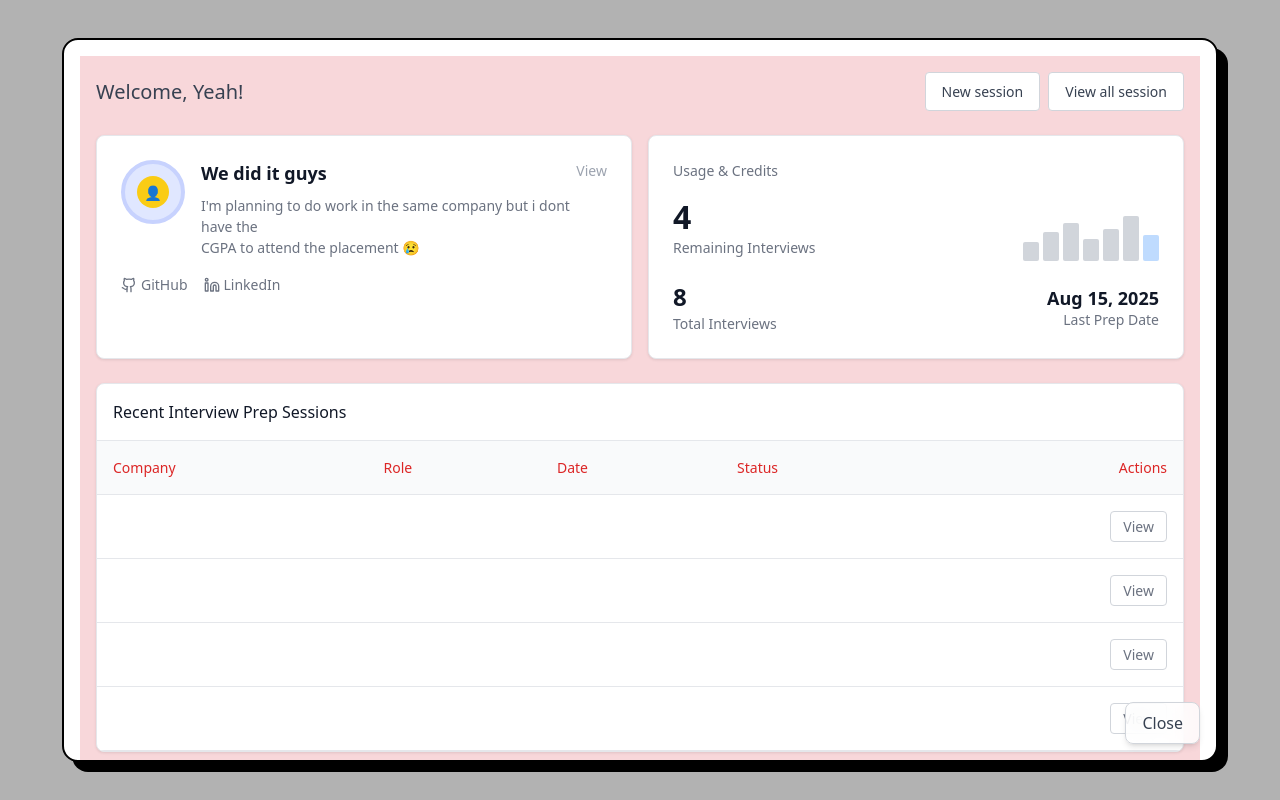
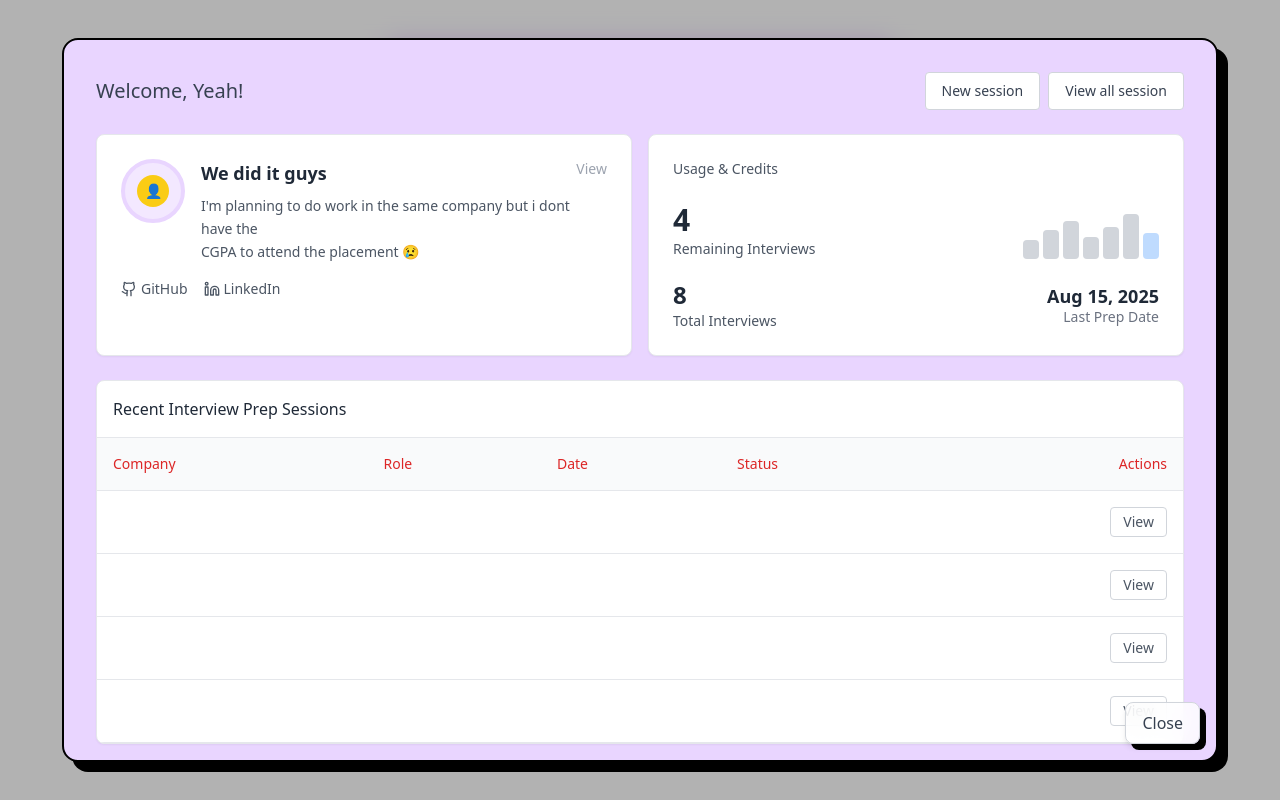
Before and after one commit to shravya235/Interview_helper, a Next.js app in the folder frontend/: page /user/dashboard in a window 1280 px wide. Both pictures are taken after a click on the button "Open Dashboard". Built offline with nearby package versions, Linux system fonts and the light colour scheme.

Commit message:
`Refactored frontend code for dashboard page, updated styles and layout`

```diff
--- a/frontend/src/app/globals.css
+++ b/frontend/src/app/globals.css
@@ -36,313 +36,3 @@
     @apply bg-background text-foreground;
   }
 }
-
-/* Dashboard specific styles */
-.dashboard-container {
-  min-height: 100vh;
-  background-color: #f8d7da;
-  padding: 16px;
-  font-family: system-ui, -apple-system, sans-serif;
-}
-
-/* Buttons */
-.dashboard-close-btn {
-  width: 32px;
-  height: 32px;
-  margin-left: auto;
-  margin-bottom: 16px;
-  background-color: #6b7280;
-  color: white;
-  border-radius: 50%;
-  border: none;
-  display: flex;
-  align-items: center;
-  justify-content: center;
-  cursor: pointer;
-  transition: background 0.2s ease;
-}
-.dashboard-close-btn:hover {
-  background-color: #4b5563;
-}
-
-.dashboard-btn {
-  padding: 8px 16px;
-  font-size: 14px;
-  color: #374151;
-  background: white;
-  border: 1px solid #d1d5db;
-  border-radius: 4px;
-  cursor: pointer;
-  transition: background 0.2s ease;
-}
-.dashboard-btn:hover {
-  background-color: #f9fafb;
-}
-
-/* Header */
-.dashboard-header {
-  display: flex;
-  flex-wrap: wrap;
-  justify-content: space-between;
-  align-items: center;
-  gap: 16px;
-  margin-bottom: 24px;
-}
-.dashboard-title {
-  font-size: 20px;
-  font-weight: 500;
-  color: #374151;
-  margin: 0;
-}
-.dashboard-button-group {
-  display: flex;
-  gap: 8px;
-}
-
-/* Grid & Cards */
-.dashboard-grid {
-  display: grid;
-  grid-template-columns: repeat(auto-fit, minmax(400px, 1fr));
-  gap: 16px;
-  margin-bottom: 24px;
-}
-.dashboard-card {
-  background: white;
-  border: 1px solid #e5e7eb;
-  border-radius: 8px;
-  padding: 24px;
-  box-shadow: 0 1px 3px rgba(0, 0, 0, 0.1);
-}
-
-/* Profile Card */
-.profile-header {
-  display: flex;
-  justify-content: space-between;
-  align-items: flex-start;
-  margin-bottom: 16px;
-}
-.profile-content {
-  display: flex;
-  align-items: flex-start;
-  gap: 16px;
-  flex: 1;
-}
-.profile-avatar {
-  width: 64px;
-  height: 64px;
-  background: #e0e7ff;
-  border: 4px solid #c7d2fe;
-  border-radius: 50%;
-  flex-shrink: 0;
-  display: flex;
-  align-items: center;
-  justify-content: center;
-}
-.profile-avatar-inner {
-  width: 32px;
-  height: 32px;
-  background: #facc15;
-  border-radius: 50%;
-  display: flex;
-  align-items: center;
-  justify-content: center;
-  font-size: 14px;
-}
-.profile-text {
-  flex: 1;
-}
-.profile-title {
-  font-size: 18px;
-  font-weight: 600;
-  color: #111827;
-  margin: 0 0 8px;
-}
-.profile-desc {
-  font-size: 14px;
-  color: #6b7280;
-  line-height: 1.5;
-  margin: 0;
-}
-.profile-view-btn {
-  background: none;
-  border: none;
-  cursor: pointer;
-  color: #9ca3af;
-  font-size: 14px;
-  transition: color 0.2s ease;
-}
-.profile-view-btn:hover {
-  color: #6b7280;
-}
-.social-links {
-  display: flex;
-  align-items: center;
-  gap: 16px;
-  margin-top: 16px;
-}
-.social-link {
-  display: flex;
-  align-items: center;
-  gap: 4px;
-  font-size: 14px;
-  color: #6b7280;
-  text-decoration: none;
-  transition: color 0.2s ease;
-}
-.social-link:hover {
-  color: #374151;
-}
-
-/* Usage & Stats */
-.usage-header {
-  font-size: 14px;
-  color: #6b7280;
-  margin: 0 0 16px;
-}
-.usage-top,
-.usage-bottom {
-  display: flex;
-  justify-content: space-between;
-  align-items: center;
-}
-.usage-top {
-  margin-bottom: 24px;
-}
-.usage-number {
-  font-size: 32px;
-  font-weight: bold;
-  color: #111827;
-  line-height: 1;
-}
-.usage-label {
-  font-size: 14px;
-  color: #6b7280;
-  margin-top: 4px;
-}
-.chart-container {
-  display: flex;
-  align-items: flex-end;
-  gap: 4px;
-  height: 64px;
-}
-.chart-bar {
-  width: 16px;
-  border-radius: 2px;
-}
-.chart-bar-gray {
-  background: #d1d5db;
-}
-.chart-bar-blue {
-  background: #bfdbfe;
-}
-.total-number {
-  font-size: 24px;
-  font-weight: bold;
-  color: #111827;
-  line-height: 1;
-}
-.date-section {
-  text-align: right;
-}
-.date-main {
-  font-size: 18px;
-  font-weight: 600;
-  color: #111827;
-  line-height: 1;
-}
-.date-label {
-  font-size: 14px;
-  color: #6b7280;
-  margin-top: 2px;
-}
-
-/* Table */
-.table-container {
-  background: white;
-  border: 1px solid #e5e7eb;
-  border-radius: 8px;
-  box-shadow: 0 1px 3px rgba(0, 0, 0, 0.1);
-  overflow-x: auto; /* ✅ mobile scroll */
-}
-.table-header {
-  padding: 16px;
-  border-bottom: 1px solid #e5e7eb;
-  font-size: 16px;
-  font-weight: 500;
-  color: #111827;
-  margin: 0;
-}
-.table {
-  width: 100%;
-  min-width: 600px; /* ✅ prevent squish */
-  border-collapse: collapse;
-}
-.table-header-row {
-  background: #f9fafb;
-  border-bottom: 1px solid #e5e7eb;
-}
-.table-header-cell,
-.table-header-cell-right {
-  padding: 16px;
-  font-size: 14px;
-  font-weight: 500;
-  color: #dc2626;
-}
-.table-header-cell {
-  text-align: left;
-}
-.table-header-cell-right {
-  text-align: right;
-}
-.table-row {
-  border-bottom: 1px solid #e5e7eb;
-  transition: background 0.2s ease;
-}
-.table-row:hover {
-  background: #f9fafb;
-}
-.table-cell {
-  padding: 16px;
-  font-size: 14px;
-  color: #6b7280;
-}
-.table-cell-right {
-  padding: 16px;
-  text-align: right;
-}
-.table-view-btn {
-  padding: 4px 12px;
-  font-size: 14px;
-  color: #6b7280;
-  background: white;
-  border: 1px solid #d1d5db;
-  border-radius: 4px;
-  cursor: pointer;
-  transition: background 0.2s ease;
-}
-.table-view-btn:hover {
-  background: #f3f4f6;
-}
-
-/* Responsive */
-@media (max-width: 768px) {
-  .dashboard-grid {
-    grid-template-columns: 1fr;
-  }
-}
-@media (max-width: 640px) {
-  .dashboard-header {
-    flex-direction: column;
-    align-items: flex-start;
-  }
-  .profile-content {
-    flex-direction: column;
-    text-align: center;
-  }
-  .usage-top,
-  .usage-bottom {
-    flex-direction: column;
-    gap: 16px;
-    text-align: center;
-  }
-}
--- a/frontend/src/app/user/dashboard/page.tsx
+++ b/frontend/src/app/user/dashboard/page.tsx
@@ -9,7 +9,7 @@ export default function Dashboard() {
   return (
     <div className="p-4 sm:p-10 flex justify-center">
       {/* Simple Card */}
-      <div className="w-full max-w-sm sm:max-w-md md:max-w-lg bg-white rounded-2xl shadow-lg p-4 sm:p-6 hover:shadow-xl transition-shadow">
+      <div className="w-full max-w-sm sm:max-w-md md:max-w-lg bg-purple-200 rounded-2xl shadow-lg p-4 sm:p-6 hover:shadow-xl transition-shadow">
         <h2 className="text-lg sm:text-xl font-semibold">Interview Prep Dashboard</h2>
         <p className="text-gray-600 mt-2 text-sm sm:text-base">
           Practice coding, mock interviews, and performance insights all in one place.
@@ -34,7 +34,7 @@ export default function Dashboard() {
           </div>
 
           {/* Footer (floating button) */}
-          <div className="absolute bottom-4 right-4">
+          <div className="absolute bottom-4 right-4 rounded-lg shadow-[6px_6px_0px_#000000]">
             <button
               onClick={() => setOpen(false)}
               className="px-3 sm:px-4 py-2 rounded-lg border border-gray-300
--- a/frontend/src/components/Dashboard/Code.jsx
+++ b/frontend/src/components/Dashboard/Code.jsx
@@ -1,112 +1,122 @@
 import React from 'react';
 import { X, Github, Linkedin } from 'lucide-react';
 
-export default function InterviewPrepzDashboard() {
+export default function InterviewPrepDashboard() {
   return (
-    <div className="dashboard-container">
-      {/* Close button */}
+    <div className="min-h-screen bg-purple-200 p-4 font-sans">
 
       {/* Header with buttons */}
-      <div className="dashboard-header">
-        <h1 className="dashboard-title">Welcome, Yeah!</h1>
-        <div className="dashboard-button-group">
-          <button className="dashboard-btn">New session</button>
-          <button className="dashboard-btn">View all session</button>
+      <div className="flex flex-col sm:flex-row sm:justify-between sm:items-center gap-4 mb-6">
+        <h1 className="text-xl font-medium text-gray-700">Welcome, Yeah!</h1>
+        <div className="flex gap-2">
+          <button className="px-4 py-2 bg-white border border-gray-300 rounded text-sm text-gray-700 hover:bg-gray-50 transition-colors">
+            New session
+          </button>
+          <button className="px-4 py-2 bg-white border border-gray-300 rounded text-sm text-gray-700 hover:bg-gray-50 transition-colors">
+            View all session
+          </button>
         </div>
       </div>
 
       {/* Main content grid */}
-      <div className="dashboard-grid">
+      <div className="grid grid-cols-1 lg:grid-cols-2 gap-4 mb-6">
         {/* Profile Card */}
-        <div className="dashboard-card">
-          <div className="profile-header">
-            <div className="profile-content">
-              <div className="profile-avatar">
-                <div className="profile-avatar-inner">
+        <div className="bg-white rounded-lg p-6 border border-gray-200 shadow-sm">
+          <div className="flex justify-between items-start mb-4">
+            <div className="flex items-start gap-4 flex-1">
+              <div className="w-16 h-16 bg-purple-100 border-4 border-purple-200 rounded-full flex items-center justify-center flex-shrink-0">
+                <div className="w-8 h-8 bg-yellow-400 rounded-full flex items-center justify-center text-sm">
                   👤
                 </div>
               </div>
-              <div className="profile-text">
-                <h2 className="profile-title">We did it guys</h2>
-                <p className="profile-desc">
+              <div className="flex-1">
+                <h2 className="text-lg font-semibold text-gray-800 mb-2">We did it guys</h2>
+                <p className="text-sm text-gray-600 leading-relaxed">
                   I'm planning to do work in the same company but i dont have the<br />
                   CGPA to attend the placement 😢
                 </p>
               </div>
             </div>
-            <button className="profile-view-btn">View</button>
+            <button className="text-gray-400 hover:text-gray-600 text-sm transition-colors flex-shrink-0">
+              View
+            </button>
           </div>
 
-          <div className="social-links">
-            <a href="#" className="social-link">
+          <div className="flex items-center gap-4 mt-4">
+            <a href="#" className="flex items-center gap-1 text-gray-600 hover:text-gray-800 transition-colors">
               <Github size={16} />
-              <span>GitHub</span>
+              <span className="text-sm">GitHub</span>
             </a>
-            <a href="#" className="social-link">
+            <a href="#" className="flex items-center gap-1 text-gray-600 hover:text-gray-800 transition-colors">
               <Linkedin size={16} />
-              <span>LinkedIn</span>
+              <span className="text-sm">LinkedIn</span>
             </a>
           </div>
         </div>
 
         {/* Usage & Credits Card */}
-        <div className="dashboard-card">
-          <h3 className="usage-header">Usage & Credits</h3>
+        <div className="bg-white rounded-lg p-6 border border-gray-200 shadow-sm">
+          <h3 className="text-sm text-gray-600 mb-4">Usage & Credits</h3>
 
-          <div className="usage-top">
+          <div className="flex justify-between items-end mb-6">
             <div>
-              <div className="usage-number">4</div>
-              <div className="usage-label">Remaining Interviews</div>
+              <div className="text-3xl font-bold text-gray-800 leading-none">4</div>
+              <div className="text-sm text-gray-600 mt-1">Remaining Interviews</div>
             </div>
 
             {/* Chart representation */}
-            <div className="chart-container">
-              <div className="chart-bar chart-bar-gray" style={{height: '30%'}}></div>
-              <div className="chart-bar chart-bar-gray" style={{height: '45%'}}></div>
-              <div className="chart-bar chart-bar-gray" style={{height: '60%'}}></div>
-              <div className="chart-bar chart-bar-gray" style={{height: '35%'}}></div>
-              <div className="chart-bar chart-bar-gray" style={{height: '50%'}}></div>
-              <div className="chart-bar chart-bar-gray" style={{height: '70%'}}></div>
-              <div className="chart-bar chart-bar-blue" style={{height: '40%'}}></div>
+            <div className="flex items-end gap-1 h-16">
+              <div className="w-4 bg-gray-300 rounded-sm" style={{height: '30%'}}></div>
+              <div className="w-4 bg-gray-300 rounded-sm" style={{height: '45%'}}></div>
+              <div className="w-4 bg-gray-300 rounded-sm" style={{height: '60%'}}></div>
+              <div className="w-4 bg-gray-300 rounded-sm" style={{height: '35%'}}></div>
+              <div className="w-4 bg-gray-300 rounded-sm" style={{height: '50%'}}></div>
+              <div className="w-4 bg-gray-300 rounded-sm" style={{height: '70%'}}></div>
+              <div className="w-4 bg-blue-200 rounded-sm" style={{height: '40%'}}></div>
             </div>
           </div>
 
-          <div className="usage-bottom">
+          <div className="flex justify-between items-center">
             <div>
-              <div className="total-number">8</div>
-              <div className="usage-label">Total Interviews</div>
+              <div className="text-2xl font-bold text-gray-800 leading-none">8</div>
+              <div className="text-sm text-gray-600 mt-1">Total Interviews</div>
             </div>
-            <div className="date-section">
-              <div className="date-main">Aug 15, 2025</div>
-              <div className="date-label">Last Prep Date</div>
+            <div className="text-right">
+              <div className="text-lg font-semibold text-gray-800 leading-none">Aug 15, 2025</div>
+              <div className="text-sm text-gray-500 mt-0.5">Last Prep Date</div>
             </div>
           </div>
         </div>
       </div>
 
       {/* Recent Interview Prep Sessions Table */}
-      <div className="table-container">
-        <h3 className="table-header">Recent Interview Prep Sessions</h3>
+      <div className="bg-white rounded-lg border border-gray-200 shadow-sm overflow-hidden">
+        <div className="p-4 border-b border-gray-200">
+          <h3 className="text-base font-medium text-gray-800">Recent Interview Prep Sessions</h3>
+        </div>
 
-        <table className="table">
+        <div className="overflow-x-auto">
+          <table className="w-full">
             <thead>
-            <tr className="table-header-row">
-              <th className="table-header-cell">Company</th>
-              <th className="table-header-cell">Role</th>
-              <th className="table-header-cell">Date</th>
-              <th className="table-header-cell">Status</th>
-              <th className="table-header-cell-right">Actions</th>
+              <tr className="bg-gray-50 border-b border-gray-200">
+                <th className="text-left p-4 text-sm font-medium text-red-600">Company</th>
+                <th className="text-left p-4 text-sm font-medium text-red-600">Role</th>
+                <th className="text-left p-4 text-sm font-medium text-red-600">Date</th>
+                <th className="text-left p-4 text-sm font-medium text-red-600">Status</th>
+                <th className="text-right p-4 text-sm font-medium text-red-600">Actions</th>
               </tr>
             </thead>
             <tbody>
               {[1, 2, 3, 4].map((row) => (
-              <tr key={row} className="table-row">
-                <td className="table-cell"></td>
-                <td className="table-cell"></td>
-                <td className="table-cell"></td>
-                <td className="table-cell"></td>
-                <td className="table-cell-right">
-                  <button className="table-view-btn">View</button>
+                <tr key={row} className="border-b border-gray-200 hover:bg-gray-50 transition-colors">
+                  <td className="p-4 text-sm text-gray-600"></td>
+                  <td className="p-4 text-sm text-gray-600"></td>
+                  <td className="p-4 text-sm text-gray-600"></td>
+                  <td className="p-4 text-sm text-gray-600"></td>
+                  <td className="p-4 text-right">
+                    <button className="px-3 py-1 text-sm text-gray-600 border border-gray-300 rounded bg-white hover:bg-gray-50 transition-colors">
+                      View
+                    </button>
                   </td>
                 </tr>
               ))}
@@ -114,5 +124,6 @@ export default function InterviewPrepzDashboard() {
           </table>
         </div>
       </div>
+    </div>
   );
 }
--- a/frontend/src/components/ui/Model.jsx
+++ b/frontend/src/components/ui/Model.jsx
@@ -9,14 +9,14 @@ export default function Modal({ isOpen, onClose, children }) {
       {isOpen && (
         <motion.div
           className="fixed inset-0 z-50 flex items-center justify-center
-                     bg-black/30 backdrop-blur-md"  // transparent + blur
+                     bg-black/30 backdrop-blur-md "  // transparent + blur
           initial={{ opacity: 0 }}
           animate={{ opacity: 1 }}
           exit={{ opacity: 0 }}
         >
           {/* Modal Box */}
           <motion.div
-            className="relative bg-white rounded-2xl border-2 border-black
+            className="relative bg-purple-200 rounded-2xl border-2 border-black
                        w-auto max-w-full max-h-full overflow-hidden flex flex-col
                        shadow-[10px_10px_0px_#000000]"
             initial={{ opacity: 0, scale: 0.95, y: 20 }}
```
Lines whose indentation alone changed are shown as unchanged.
